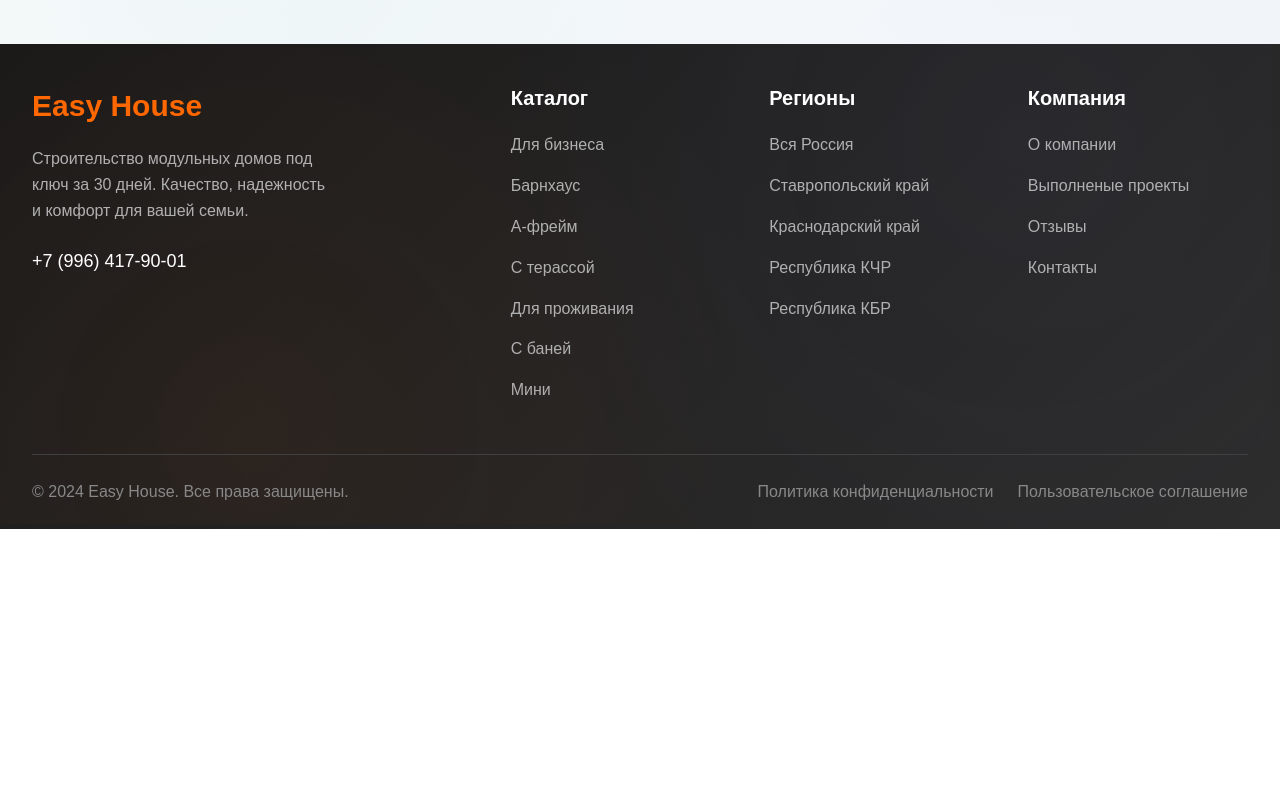
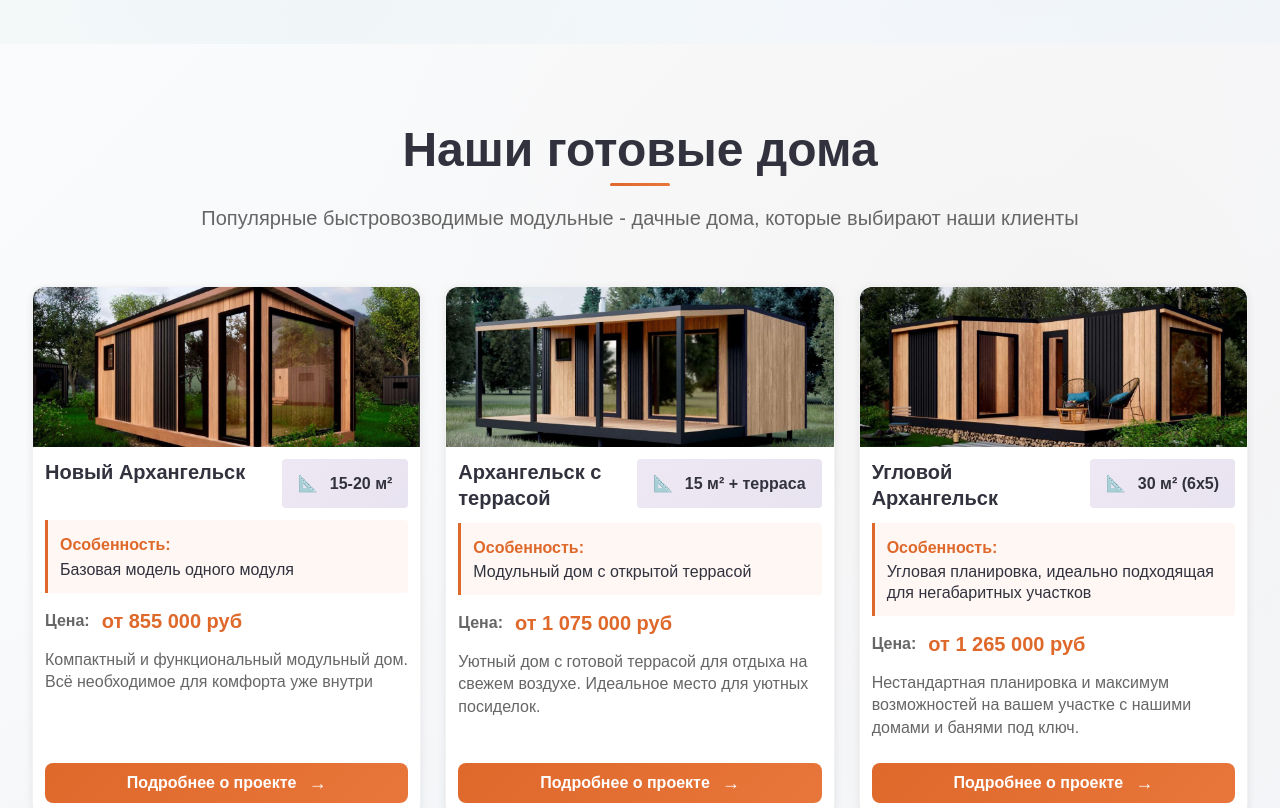
Before and after one commit to litvinenko88/Easy-House, a Next.js app: page /krasnodarskiy-kray in a window 1280 px wide. Shown: the part 1520-2328 px from the top of the page. Before the commit the page ends 2049 px from the top, so only its background shows below. Built offline with nearby package versions, Linux system fonts and the light colour scheme.

Commit message:
Блок добавлен

```diff
--- a/src/components/Bestsellers/Bestsellers.js
+++ b/src/components/Bestsellers/Bestsellers.js
@@ -80,7 +80,7 @@ const housesData = [
   },
 ];
 
-export default function Bestsellers() {
+export default function Bestsellers({ title = "Наши бестселлеры", subtitle = "Популярные модульные дома, которые выбирают наши клиенты" }) {
   const [visibleCards, setVisibleCards] = useState([]);
   const [isInView, setIsInView] = useState(false);
   const sectionRef = useRef(null);
@@ -133,10 +133,10 @@ export default function Bestsellers() {
         <div className="container">
           <header className={styles.header}>
             <h2 id="bestsellers-title" className={styles.title} itemProp="name">
-              Наши бестселлеры
+              {title}
             </h2>
             <p className={styles.subtitle}>
-              Популярные модульные дома, которые выбирают наши клиенты
+              {subtitle}
             </p>
           </header>
 
--- a/src/pages/krasnodarskiy-kray.js
+++ b/src/pages/krasnodarskiy-kray.js
@@ -19,28 +19,28 @@ export default function KrasnodarskiyKray() {
     "@context": "https://schema.org",
     "@type": "LocalBusiness",
     "@id": "https://house-modular.ru/krasnodarskiy-kray/#business",
-    "name": "Easy House - Краснодарский край",
-    "description": "Строительство модульных домов под ключ в Краснодарском крае",
-    "url": "https://house-modular.ru/krasnodarskiy-kray",
-    "telephone": "+7 (800) 123-45-67",
-    "priceRange": "от 855,000 ₽",
-    "address": {
+    name: "Easy House - Краснодарский край",
+    description: "Строительство модульных домов под ключ в Краснодарском крае",
+    url: "https://house-modular.ru/krasnodarskiy-kray",
+    telephone: "+7 (800) 123-45-67",
+    priceRange: "от 855,000 ₽",
+    address: {
       "@type": "PostalAddress",
-      "addressCountry": "RU",
-      "addressRegion": "Краснодарский край"
+      addressCountry: "RU",
+      addressRegion: "Краснодарский край",
     },
-    "serviceArea": {
+    serviceArea: {
       "@type": "State",
-      "name": "Краснодарский край"
-    }
-  }
+      name: "Краснодарский край",
+    },
+  };
 
   return (
     <>
       <script
         type="application/ld+json"
         dangerouslySetInnerHTML={{
-          __html: JSON.stringify(structuredData)
+          __html: JSON.stringify(structuredData),
         }}
       />
       <Layout
@@ -51,7 +51,9 @@ export default function KrasnodarskiyKray() {
           title={
             <>
               Модульные дома под ключ в{" "}
-            <span style={{ color: "#ff6b35" }}>Краснодаре и в Краснодарском крае</span>
+              <span style={{ color: "#ff6b35" }}>
+                Краснодаре и в Краснодарском крае
+              </span>
             </>
           }
           titleSub=""
@@ -70,15 +72,24 @@ export default function KrasnodarskiyKray() {
             "Работы идут месяцами",
             "Бюджет постоянно растёт",
             "Множество исполнителей",
-          "Качество неясно"
+            "Качество неясно",
           ]}
           solutions={[
             "Монтаж за 1–2 дня",
             "Честная цена и недорого",
             "Одна компания",
-          "Отчёты онлайн"
+            "Отчёты онлайн",
           ]}
           subtitle="Хватит волноваться, время жить"
+        />
+        <Bestsellers
+          title="Наши готовые дома"
+          subtitle="Популярные быстровозводимые модульные - дачные дома, которые выбирают наши клиенты"
+        />
+        <VideoReviews
+          title="Видеообзоры наших домов"
+          description="Индивидуальное решение и продуманности каждой детали в проектирование быстровозводимых модульных домов"
+          showViewAllButton={true}
         />
       </Layout>
     </>
```
Lines whose indentation alone changed are shown as unchanged.
